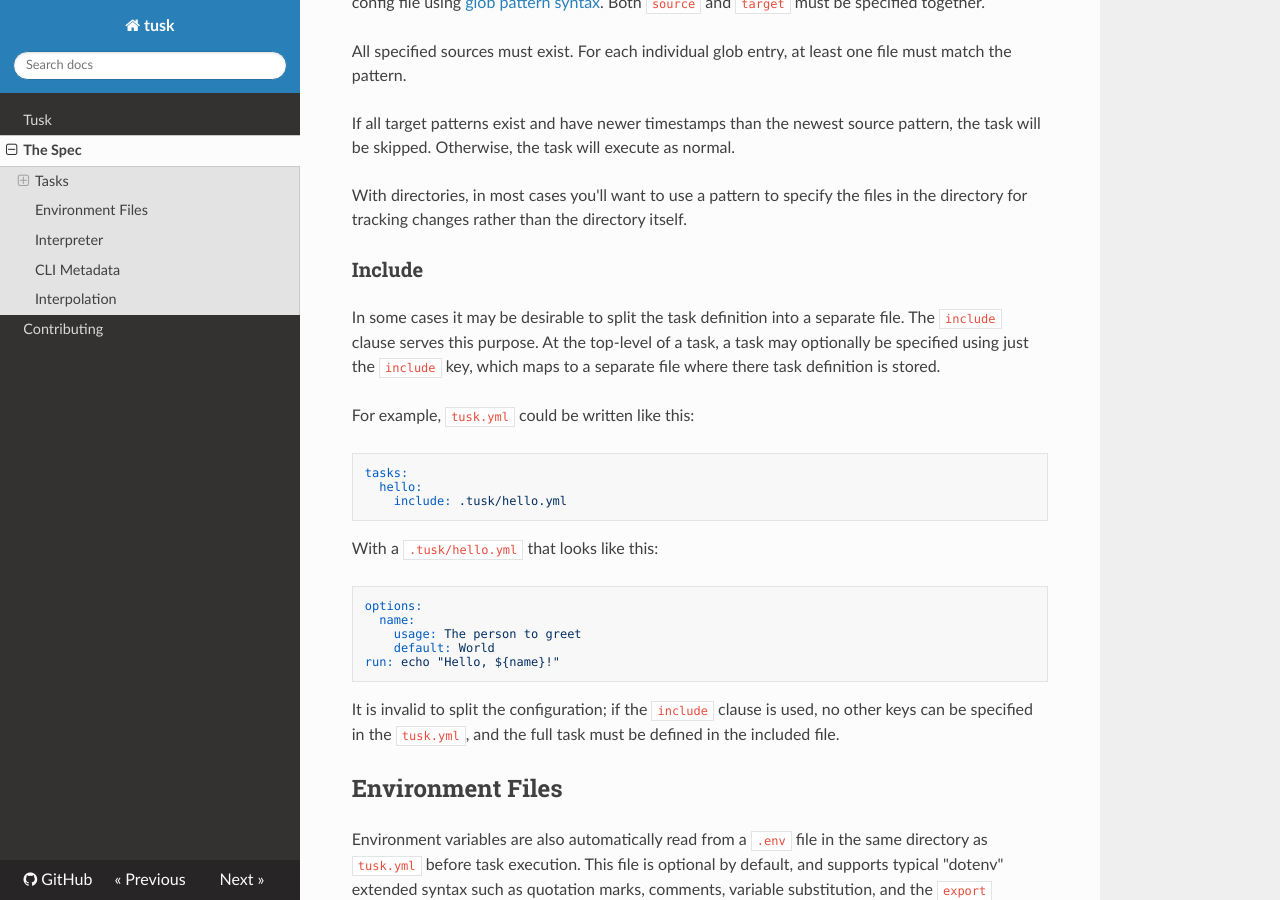
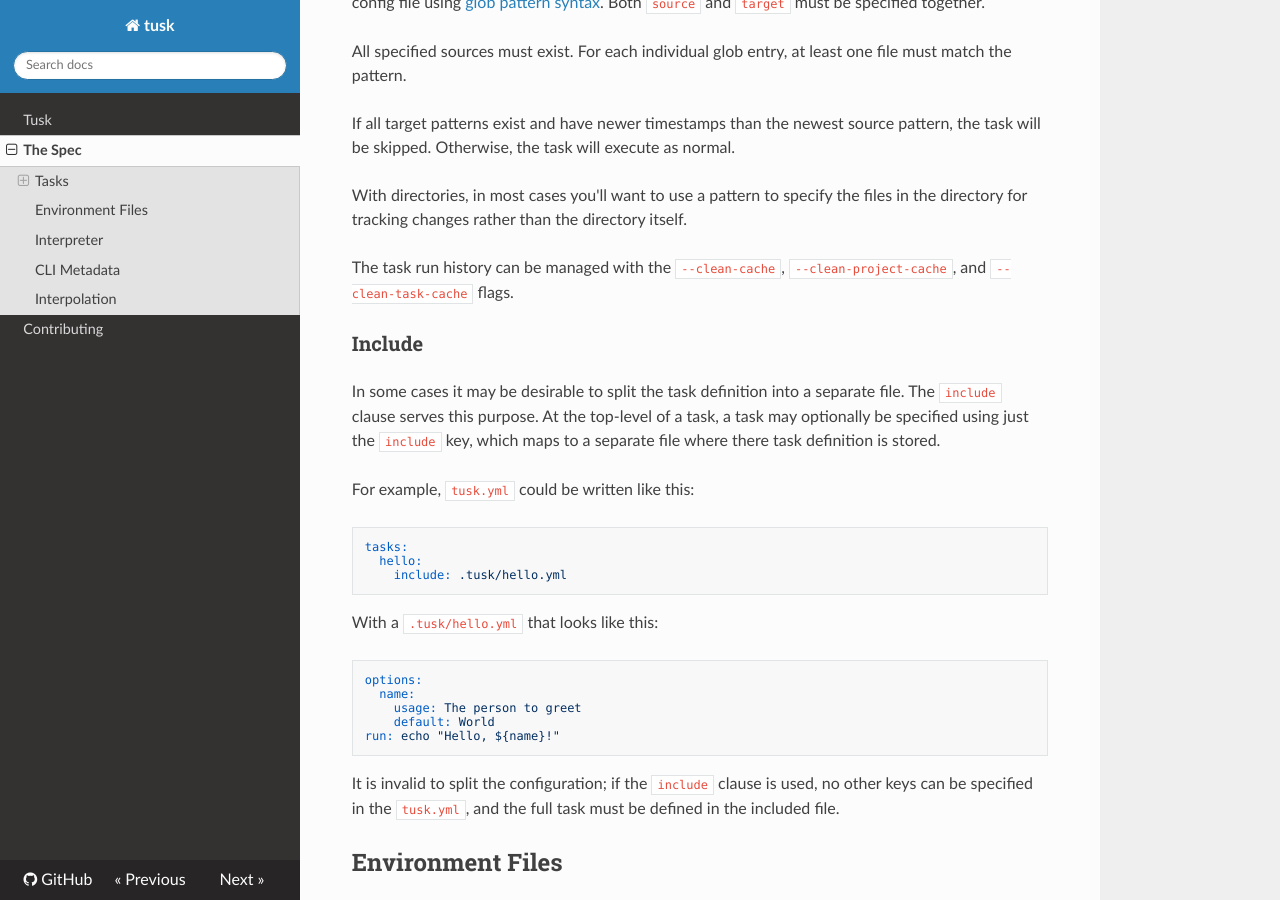
Before and after one commit to rliebz/tusk, an MkDocs documentation site: the page built from docs/spec.md, in a window 1280 px wide and 900 px high, scrolled down 12098 px. Built offline with MkDocs 1.6.1, drawn with Linux system fonts in a browser that asks for light colours; nearby versions of some CDN libraries.

```diff
--- a/docs/spec.md
+++ b/docs/spec.md
@@ -699,6 +699,9 @@ pattern, the task will be skipped. Otherwise, the task will execute as normal.
 With directories, in most cases you'll want to use a pattern to specify the
 files in the directory for tracking changes rather than the directory itself.
 
+The task run history can be managed with the `--clean-cache`,
+`--clean-project-cache`, and `--clean-task-cache` flags.
+
 ### Include
 
 In some cases it may be desirable to split the task definition into a separate
```
Also changed, not shown: CHANGELOG.md (+2 -0 lines).
